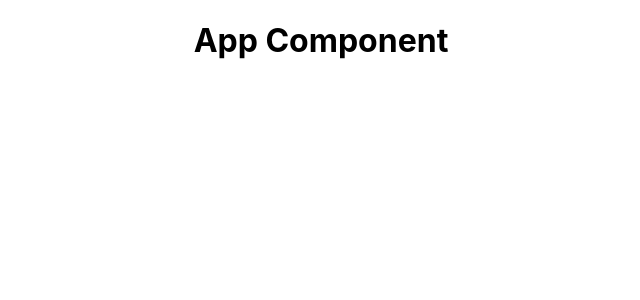
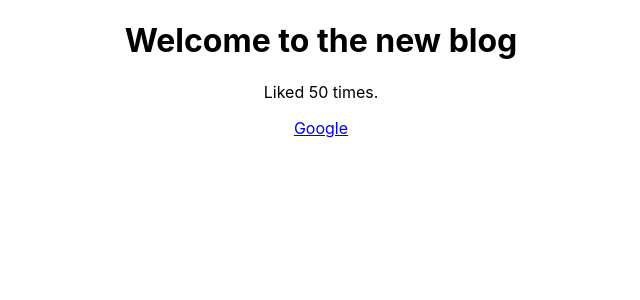
Before and after one commit to harry-chew/learn-react, a React (Create React App) app: page / in a window 1280 px wide. Shown: the top 300 px of the page, without its empty margins (319-959 px from the left). Built offline with nearby package versions, Linux system fonts and the light colour scheme.

Commit message:
update: dynamic vals

```diff
--- a/src/App.js
+++ b/src/App.js
@@ -1,10 +1,17 @@
 import './App.css';
 
 function App() {
+  const title = 'Welcome to the new blog';
+  const likes = 50;
+
+  const link = "http://www.google.com";
   return (
     <div className="App">
       <div className="content">
-        <h1>App Component</h1>
+        <h1>{ title }</h1>
+        <p>Liked { likes } times.</p>
+
+        <a href={link}>Google</a>
       </div>
     </div>
   );
```
